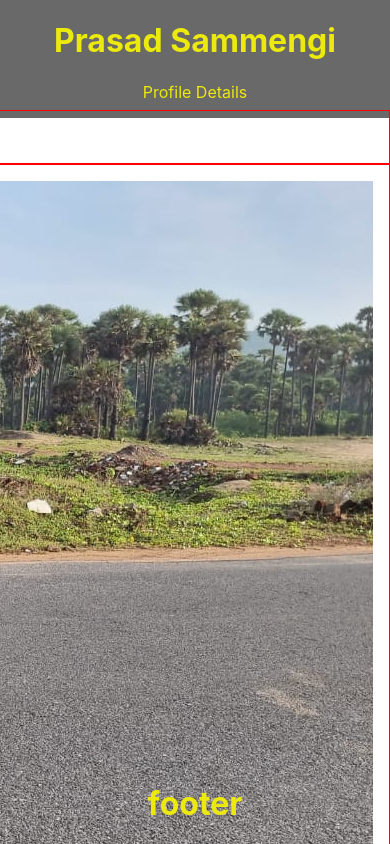
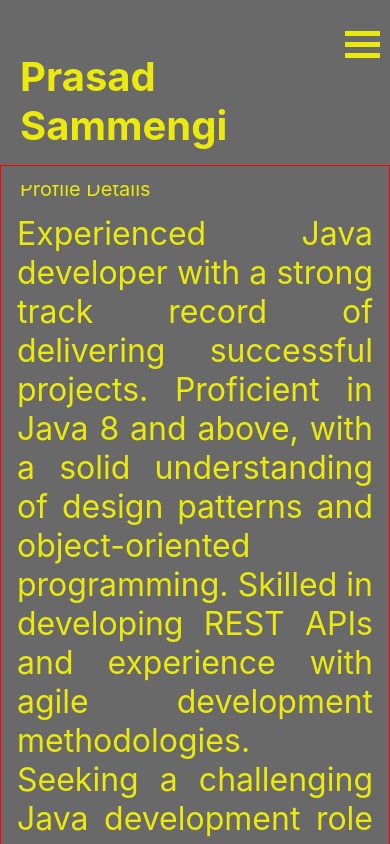
Before and after one commit to durgasammengi/react-app1, a React (Create React App) app: page / in a window 390 px wide. Shown: the top 844 px of the page. Built offline with nearby package versions, Linux system fonts and the light colour scheme.

Commit message:
profile details

```diff
--- a/src/App.css
+++ b/src/App.css
@@ -1,15 +1,17 @@
 .App {
   text-align: center;
   align-items: flex-start;
-
   -webkit-text-fill-color: rgb(236, 233, 13);
   margin: 0;
+  position: relative;
+
 }
 
 body{
   min-height: 100vh;
   display: flex;
   flex-direction: column;
+  background-color: rgb(105,105,105);
 }
 .App-logo {
   height: 40vmin;
--- a/src/App.js
+++ b/src/App.js
@@ -3,7 +3,6 @@ import './App.css';
 
 import Header from './components/header/header';
 import Main from "./components/main/main";
-import Footer from "./components/footer/footer";
 
 function App() {
   return (
@@ -13,12 +12,19 @@ function App() {
         <h1>It's Prasad Sammengi</h1>
       </header> */}
 
-<div className="App">
+
       <Header title="Prasad Sammengi" subTitle="Profile Details" />
-      <Main message="y contentMy " />
+      <h6>Prasad Sammengi</h6>
+      <Main message="Experienced Java developer with a strong track record of
+       delivering successful projects. Proficient in Java 8 and above, with a
+        solid understanding of design patterns and object-oriented programming.
+        Skilled in developing REST APIs and experience with agile development methodologies.
+        Seeking a challenging Java development role where I can utilize my skills and continue
+        learning and growing as a developer."
 
-      <Footer note="footer" />
-    </div>
+      note="my footer"/>
+
+
     </div>
 
   );
--- a/src/components/footer/footer.css
+++ b/src/components/footer/footer.css
@@ -4,6 +4,7 @@
     bottom:0px;
     right:0;
     width: 100%;
+
     /* background: rgb(78,205,196);
     background: linear-gradient(0deg, rgba(85,98,112,1) 0%, rgba(78,205,196,1) 100%);*/
 
--- a/src/components/header/header.css
+++ b/src/components/header/header.css
@@ -1,9 +1,99 @@
 .header{
     position: absolute;
+    font-size: 20px;
     top: 0;
     left: 0;
     width: 100%;
-    background-color: rgb(105,105,105)
+    background-color: rgb(105,105,105);
     /* background: rgb(78,205,196);
     background: linear-gradient(0deg, rgba(78,205,196,1) 0%, rgba(85,98,112,1) 100%); */
+    text-align: left;
+    padding-left: 20px;
+    display: flex;
+    margin: 0;
+    padding: 0;
 }
+.myName{
+    width: 50%;
+    padding-left: 20px;
+}
+
+.nav{
+   overflow: hidden;
+   float: right;
+   width: 50%;
+}
+
+.nav a {
+    position: relative;
+    margin: 0 10px;
+    text-decoration: none;
+    animation: animate 1s ease-in alternate-reverse;
+    transition: 4s;
+    float: right;
+    display: block;
+
+}
+
+.nav .icon {
+    display: none;
+  }
+
+.nav #marker{
+    position: absolute;
+    height: 5px;
+    width: 0;
+    background: rgb(32, 226, 210);
+    bottom: -7px;
+    transition: 0.5s;
+    /* border-radius: 4px; */
+}
+
+@media screen and (max-width:600px){
+    .nav a:not(:first-child){display: none;}
+    .nav a.icon{
+        float: right;
+        display: block;
+    }
+
+}
+
+@media screen and (max-width:600px) {
+    .nav.responsive {position: relative;
+        padding-right: 35px;}
+    .nav.responsive .icon{
+        position:absolute;
+        right: 0;
+        top:0;
+    }
+    .nav.responsive a {
+        float: none;
+        display: block;
+        text-align: right;
+      }
+
+}
+
+
+.container1 {
+    display: inline-block;
+    cursor: pointer;
+  }
+
+  .bar1, .bar2, .bar3 {
+    width: 35px;
+    height: 5px;
+    background-color: rgb(236, 233, 13);
+    margin: 6px 0;
+    transition: 0.4s;
+  }
+
+  .change .bar1 {
+    transform: translate(0, 11px) rotate(-45deg);
+  }
+
+  .change .bar2 {opacity: 0;}
+
+  .change .bar3 {
+    transform: translate(0, -11px) rotate(45deg);
+  }
--- a/src/components/header/header.js
+++ b/src/components/header/header.js
@@ -1,11 +1,61 @@
 import React  from "react";
-import "./header.css"
+import "./header.css";
 
 export default function Header(props){
+
+    // script>
+    //             function myFunction() {
+    //             var x = document.getElementById("myTopnav");
+    //             if (x.className === "topnav") {
+    //                 x.className += " responsive";
+    //             } else {
+    //                 x.className = "topnav";
+    //             }
+    //             }
+    //             </script>
+
+        const myfunction =()=>{
+            var x1 = document.getElementById("menu");
+            x1.classList.toggle("change");
+            var x = document.getElementById("marker");
+                if (x.className === "nav") {
+                    x.className += " responsive";
+                } else {
+                    x.className = "nav";
+                }
+
+                }
+        const clickMenu = ()=>{
+            var x = document.getElementById("menu");
+            x.classList.toggle("change");
+        }
+
+
     return (
         <div className="header">
+            <div className="myName">
             <h1>{props.title}</h1>
             <p>{props.subTitle}</p>
+            </div>
+             <div className="nav" id ="marker">
+                <a></a>
+               <a href="#">home</a>
+               <a href="#">About</a>
+               <a href="#">Service</a>
+               <a href="#">Portfolio</a>
+               <a href="#">Team</a>
+               <a href="#">Support</a>
+               <a href="#">Contact</a>
+               <a href="javascript:void(0);" className="icon" onClick={myfunction}>
+               <div className="container1" id="menu" >
+                    <div class="bar1"></div>
+                    <div class="bar2"></div>
+                    <div class="bar3"></div>
+                    </div>
+                </a>
+
+
+                </div>
         </div>
     )
 }
--- a/src/components/main/main.css
+++ b/src/components/main/main.css
@@ -11,17 +11,28 @@
     /* background-color: rgb(78,205,196);
     background-color: linear-gradient(0deg, rgba(85,98,112,1) 0%, rgba(78,205,196,1) 100%); */
 }
-
+#summary{
+    text-align: justify;
+    font-size: 2em;
+}
 .image{
     content: url('/src/img/bgc.jpeg');
+    border-radius: 50%;
 }
 
 .container{
     position: absolute;
-    top: 110px;
+    top: 140px;
     display: flex;
     flex-direction: column;
     right: 0;
+    bottom: 100px;
+    background-color: rgb(105,105,105);
+    margin-bottom: -20px;
+    left:0;
+    flex-grow: 0;
+  flex-shrink: 1;
+  flex-basis: auto;
 
 }
 
@@ -42,7 +53,6 @@
   .row{
     flex-direction:row;
     display: flex;
-
   }
   @media screen and (max-width: 600px) {
     .row{
@@ -50,18 +60,18 @@
     }
 }
 
-/* @media screen and (max-width: 480px) {
+ @media screen and (max-width: 480px) {
     .image{
     width: 100%;
     }
-} */
+}
 
 @media
   (-webkit-min-device-pixel-ratio: 480),
   (min-resolution: 192dpi) {
   .image {
     background-image: url('/src/img/bgc.jpeg');
-}
+    }
   }
 
 
@@ -71,12 +81,14 @@
     border: 1px solid red;
     padding: 1rem 1rem;
     vertical-align: middle;
+    overflow: hidden;
   }
   .child2 {
 
     border: 1px solid red;
     padding: 1rem 1rem;
     vertical-align: middle;
+    overflow: hidden;
   }
 
   .col{
--- a/src/components/main/main.js
+++ b/src/components/main/main.js
@@ -1,14 +1,19 @@
 import React from "react";
 import "./main.css";
+
 export default function Main(props){
     return (
         <div className="container">
             <div className="row">
-            <div className="col">{props.message}</div>
+            <div className="col"><p id="summary">{props.message}</p></div>
             <div className="col">
                 <div className="image"></div>
             </div>
             </div>
+            <div className="footer">
+            <h1>{props.note}</h1>
         </div>
+        </div>
+
     )
 }
```
Also changed, not shown: src/img/bgc.jpeg.
